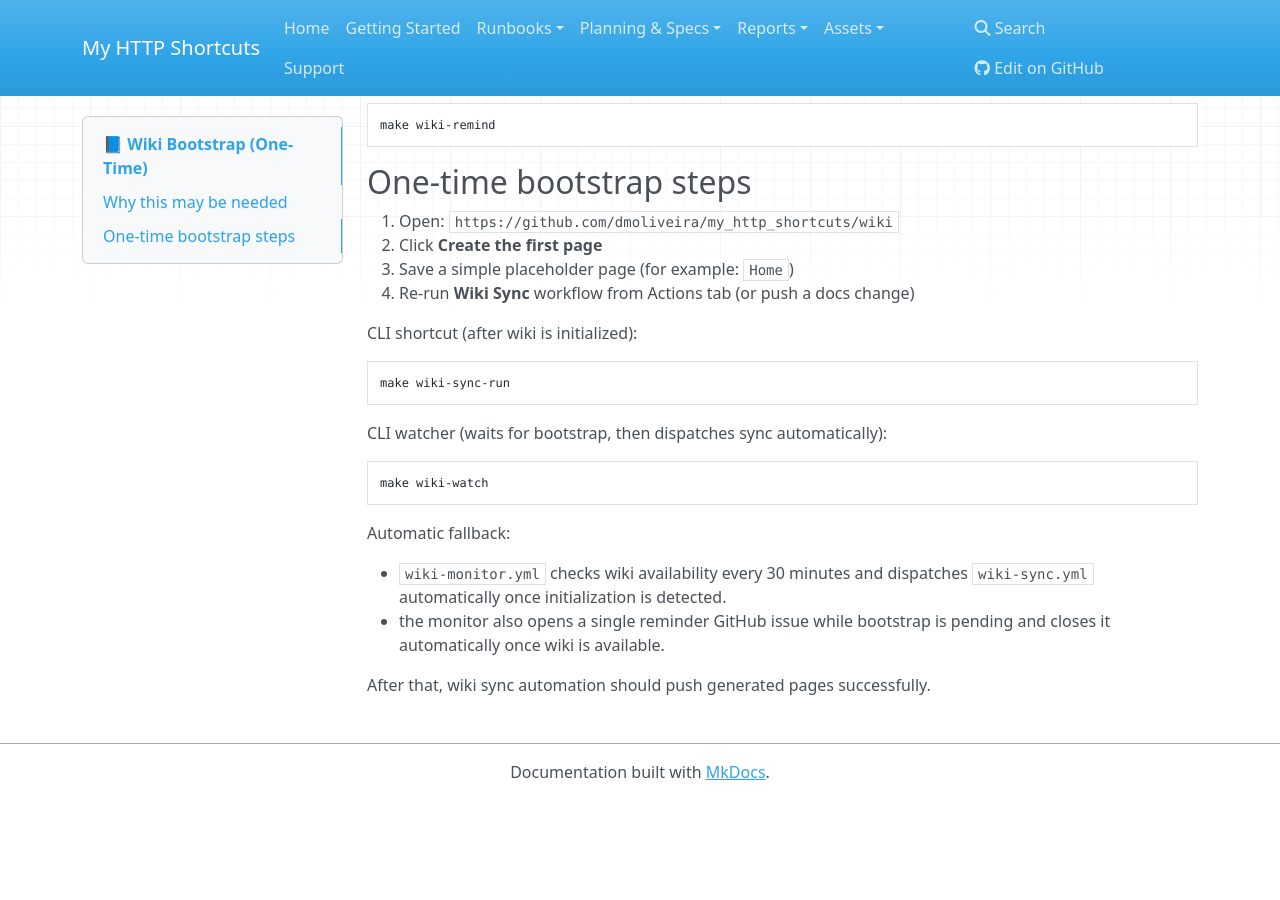
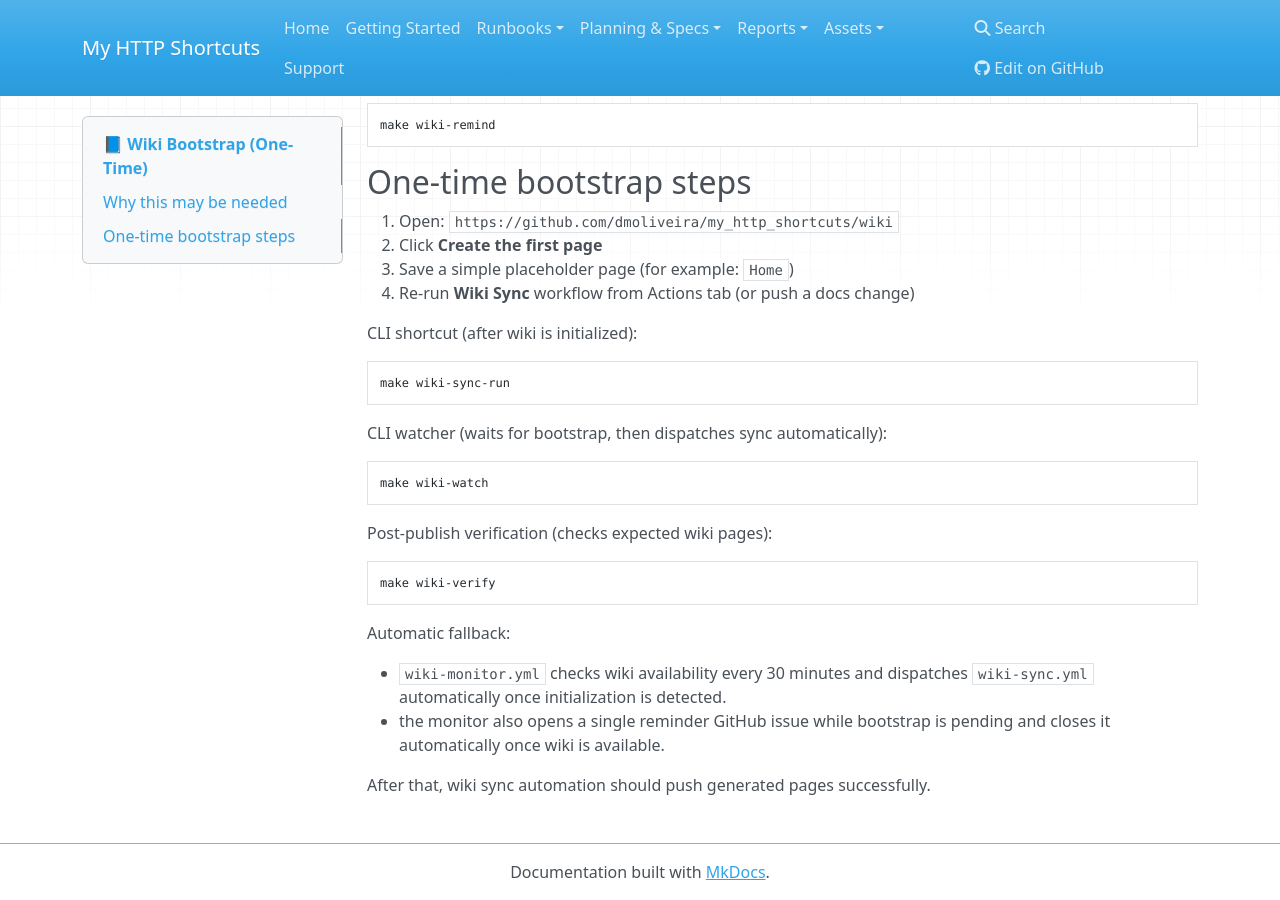
Before and after one commit to dmoliveira/my_http_shortcuts, an MkDocs documentation site: the page built from docs/runbooks/wiki-bootstrap.md, in a window 1280 px wide and 900 px high, scrolled down 582 px. Built offline with MkDocs 1.6.1, drawn with Linux system fonts in a browser that asks for light colours; nearby versions of some CDN libraries; before the commit the page ends 1382 px from its top, so only the background shows below that.

Commit message:
document wiki-verify command in docs

````diff
--- a/docs/runbooks/wiki-bootstrap.md
+++ b/docs/runbooks/wiki-bootstrap.md
@@ -49,6 +49,12 @@ CLI watcher (waits for bootstrap, then dispatches sync automatically):
 make wiki-watch
 ```
 
+Post-publish verification (checks expected wiki pages):
+
+```bash
+make wiki-verify
+```
+
 Automatic fallback:
 
 - `wiki-monitor.yml` checks wiki availability every 30 minutes and dispatches `wiki-sync.yml` automatically once initialization is detected.
````
Also changed, not shown: README.md (+1 -0 lines), docs/index.md (+1 -0 lines).
